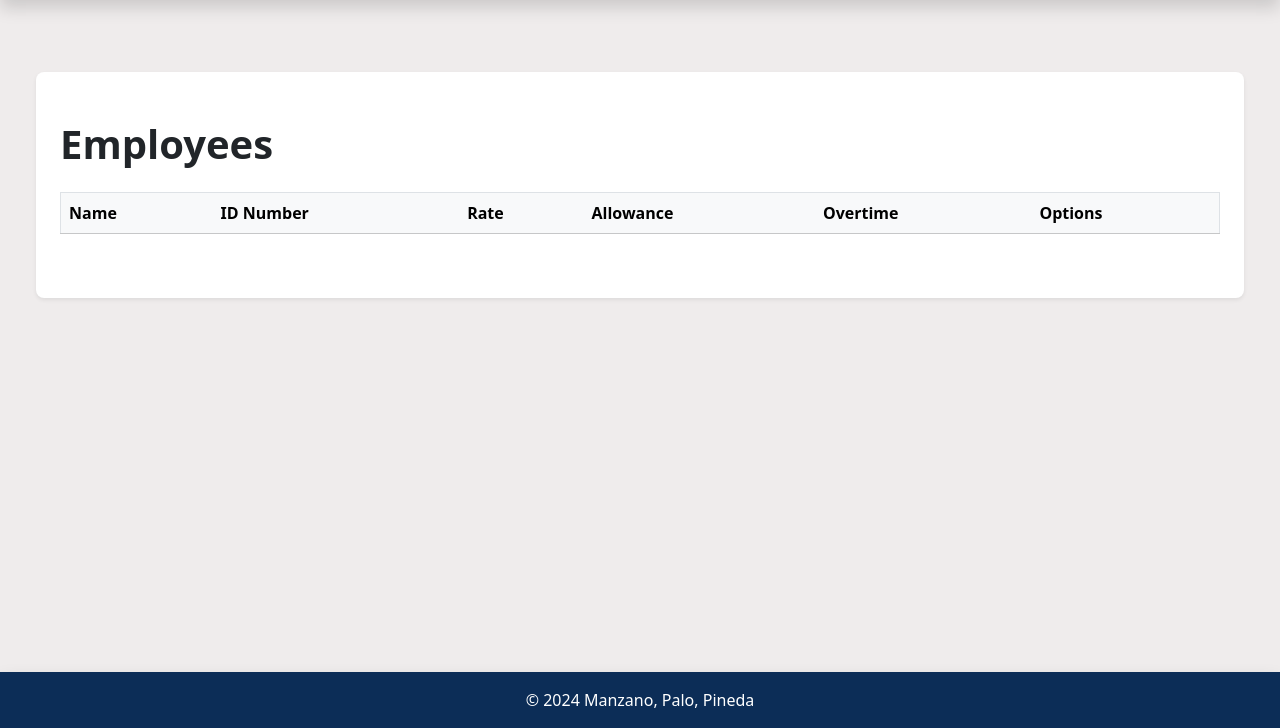
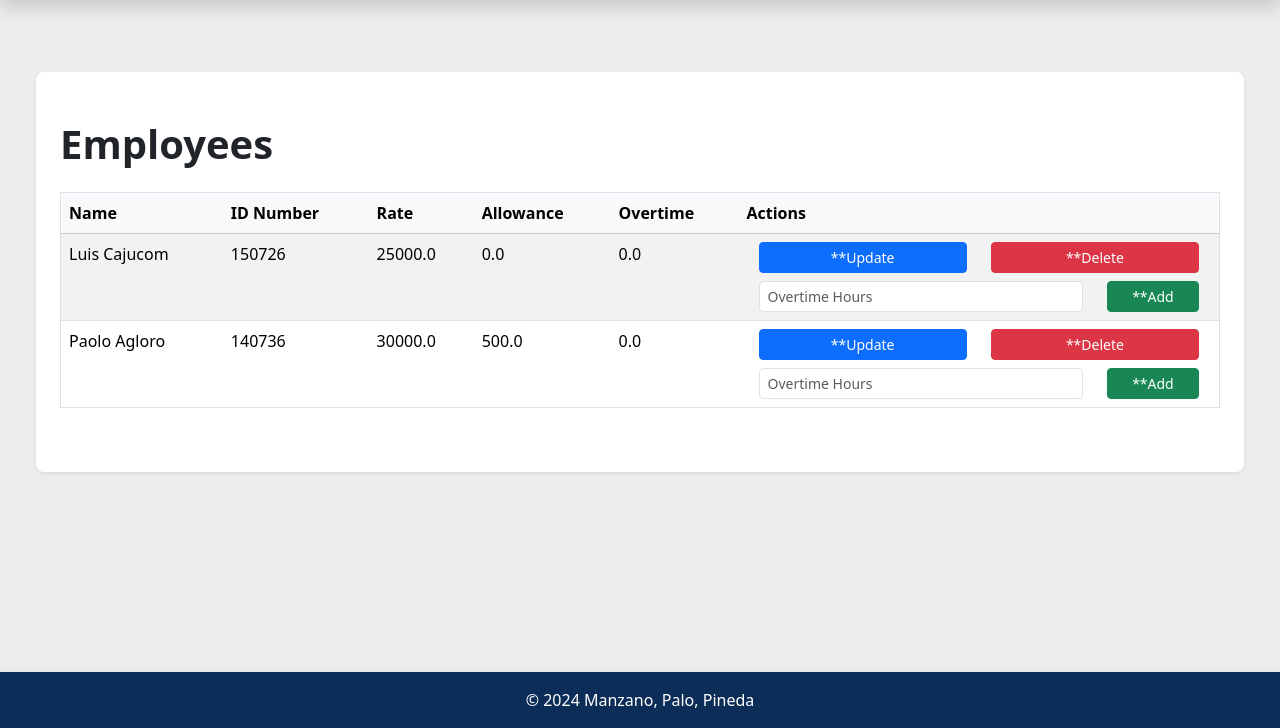
Before and after one commit to nicolePalo/Manzano-Palo-Pineda_Lazapee, a Django app: page / in a window 1280 px wide. Shown: the part 72-800 px from the top of the page. Run offline with Django 4.2, Linux system fonts and the light colour scheme; data comes from the database, SQL or seed files in the repository; both versions use the stored data as it was after the commit; lists and menus that the app fills with data are empty.

Commit message:
Added employee table (non-functional)

```diff
--- a/payroll_app/models.py
+++ b/payroll_app/models.py
@@ -6,8 +6,9 @@ class Employee(models.Model):
     name = models.CharField(max_length=100)
     id_number = models.CharField(max_length=20)
     rate = models.FloatField()
-    overtime_pay = models.FloatField(null=True)
-    allowance = models.FloatField(True)
+    allowance = models.FloatField(null=True, blank=True)
+    overtime_pay = models.FloatField(null=True, blank=True)
+
 
     def __str__(self):
         return f"{self.pk}: {self.id_number}, rate: {self.rate}"
--- a/payroll_app/templates/payroll_app/home.html
+++ b/payroll_app/templates/payroll_app/home.html
@@ -11,14 +11,44 @@
     <table class="table table-striped table-hover border">
         <thead>
             <tr class="table-light">
-                <th scope="col"> Name </th>
-                <th scope="col"> ID Number </th>
-                <th scope="col"> Rate </th>
-                <th scope="col"> Allowance </th>
-                <th scope="col"> Overtime </th>
-                <th scope="col"> Options </th>
+                <th scope="col" data-field="name"> Name </th>
+                <th scope="col" data-field="id_number"> ID Number </th>
+                <th scope="col" data-field="rate"> Rate </th>
+                <th scope="col" data-field="allowance"> Allowance </th>
+                <th scope="col" data-field="overtime_pay"> Overtime </th>
+                <th scope="col" data-field="actions"> Actions </th>
         </thead>
         <tbody>
+            {% for employee in employees %}
+            <tr>
+                <td>{{ employee.name }}</td>
+                <td>{{ employee.id_number }}</td>
+                <td>{{ employee.rate }}</td>
+                <td>{{ employee.allowance }}</td>
+                <td>{{ employee.overtime_pay }}</td>
+                <td>
+                    <div class="container">
+                        <div class="row pb-2">
+                            <div class="col">
+                                <a href="#" class="btn btn-primary btn-sm w-100">**Update</a>
+                            </div>
+                            <div class="col">
+                                <a href="#" class="btn btn-danger btn-sm w-100">**Delete</a>
+                            </div>
+                        </div>
+                        <div class="row">
+                            <div class="col-lg-9">
+                                <input type="number" class="form-control form-control-sm d-inline" placeholder="Overtime Hours">
+                            </div>
+                            <div class="col-lg-3">
+                                <button class="btn btn-success w-100 btn-sm add-overtime">**Add</button>
+                            </div>
+                        </div>
+
+                    </div>
+                </td>
+            </tr>
+            {% endfor %}
             <!--
             {% for w in bottles %}
             <tr>
--- a/payroll_app/views.py
+++ b/payroll_app/views.py
@@ -12,8 +12,10 @@ employees = Employee.objects.all()
 payslip = Payslip.objects.all()
 
 def home(request):
+    employees = Employee.objects.all()
     context = {
-        'nav_selected': 'Employees'
+        'nav_selected': 'Employees',
+        'employees': employees
     }
     return render(request, 'payroll_app/home.html', context)
 
```
Also changed, not shown: db.sqlite3, payroll_app/migrations/0001_initial.py (added).
